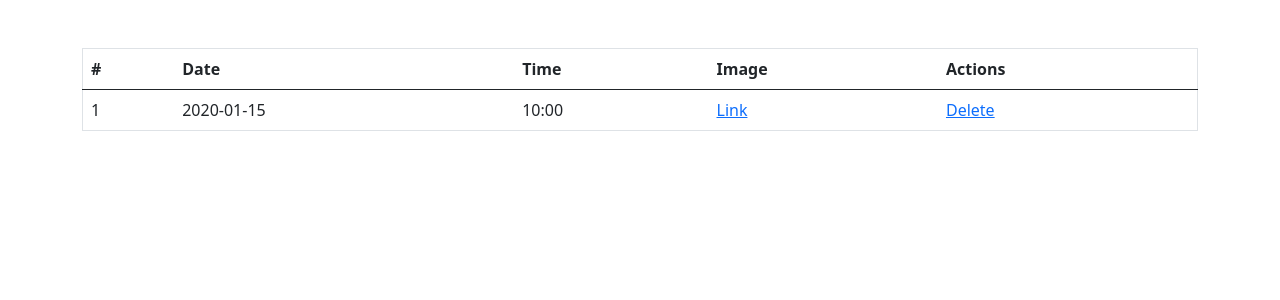
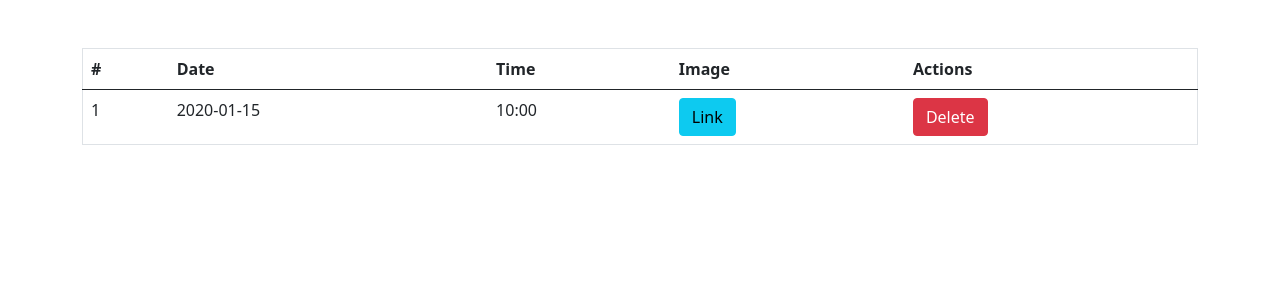
Before and after one commit to sorooshm78/auto_capture, a Django app: page / in a window 1280 px wide. Shown: the part 56-356 px from the top of the page. Run offline with Django 4.2, Linux system fonts and the light colour scheme; a user stored in the database is signed in; tables that the repository leaves empty hold one stand-in row (values such as "Sample post"); some libraries are stand-ins or nearby versions.

Commit message:
better interface

```diff
--- a/server/web/templates/web/home.html
+++ b/server/web/templates/web/home.html
@@ -18,8 +18,8 @@
                         <td>{{ forloop.counter }}</td>
                         <td>{{ shot.created|date:'Y-m-d' }}</td>
                         <td>{{ shot.created|time:'H:i' }}</td>
-                        <td><a href="{{ shot.image.url }}">Link</a></td>
-                        <td><a href="{% url 'delete_shot' shot.id %}">Delete</a></td>
+                        <td><a class="btn btn-info" href="{{ shot.image.url }}">Link</a></td>
+                        <td><a class="btn btn-danger" href="{% url 'delete_shot' shot.id %}">Delete</a></td>
                     </tr>
                 {% empty %}
                     <tr>
```
